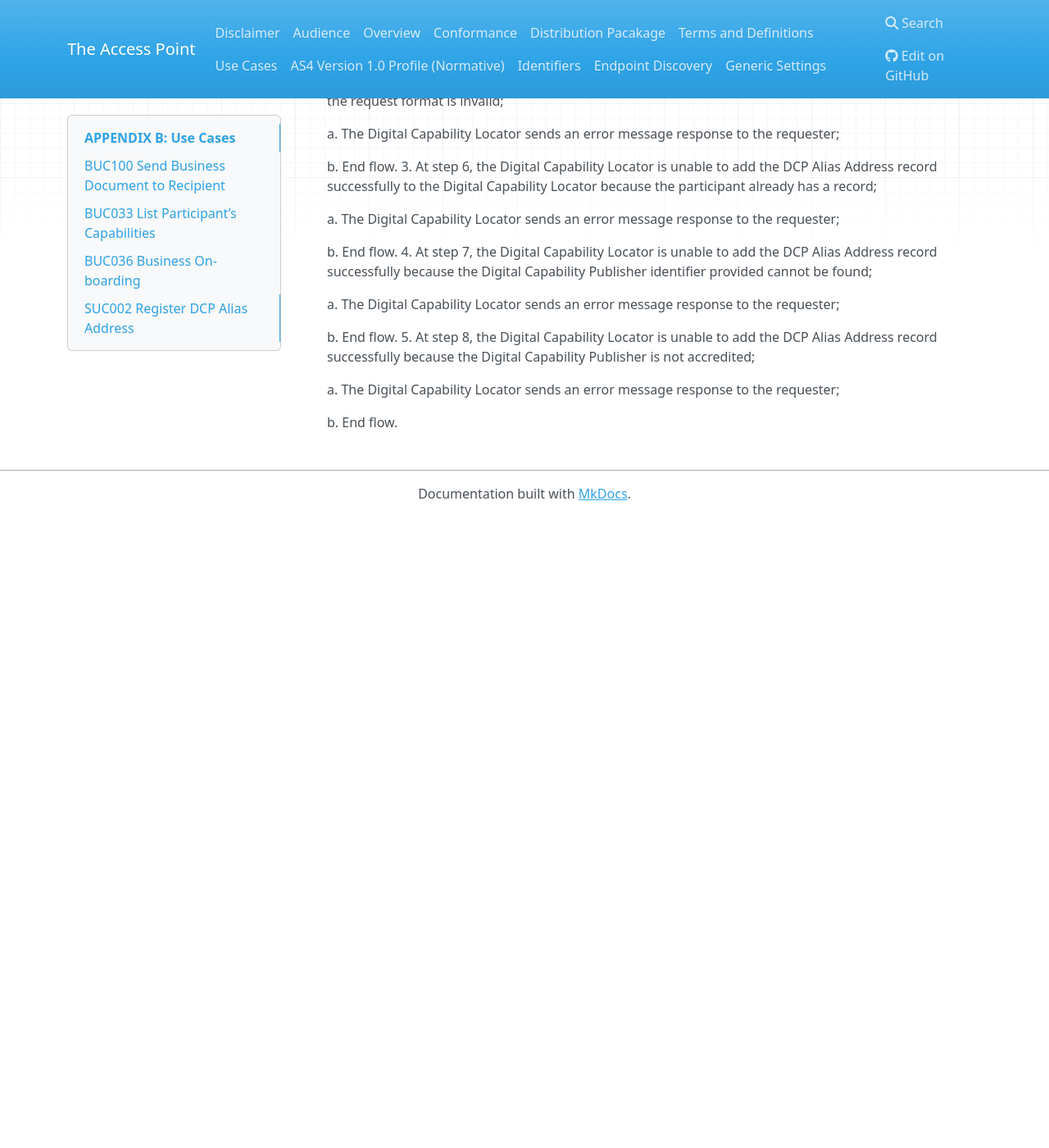
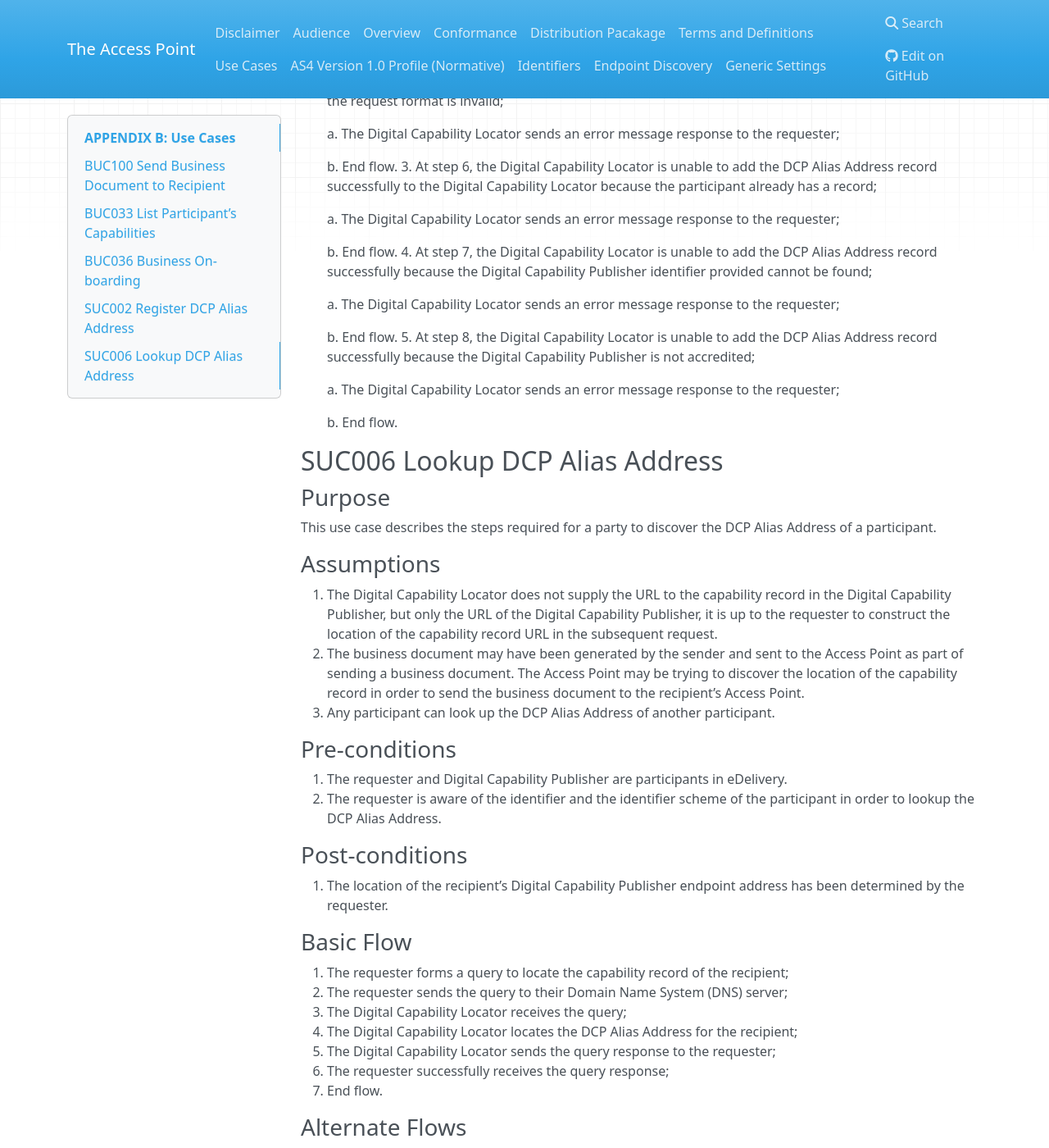
Before and after one commit to Digital-Business-Council/Access-Point, an MkDocs documentation site: the page built from docs/appendix_B.md, in a window 1280 px wide and 1400 px high, scrolled down 6143 px. Shown: the whole window at 82% size. Built offline with MkDocs 1.6.1, drawn with Linux system fonts in a browser that asks for light colours; nearby versions of some CDN libraries; old or Windows-style settings are respelled for this version of MkDocs; before the commit the page ends 6773 px from its top, so only the background shows below that; some of the changed text lies outside the part shown.

Commit message:
Update appendix_B.md

```diff
--- a/docs/appendix_B.md
+++ b/docs/appendix_B.md
@@ -235,3 +235,57 @@ N/A
     a. The Digital Capability Locator sends an error message response to the requester;
 
     b. End flow.
+
+
+## SUC006 Lookup DCP Alias Address
+
+### Purpose
+This use case describes the steps required for a party to discover the DCP Alias Address of a participant.
+
+### Assumptions
+ 1. The Digital Capability Locator does not supply the URL to the capability record in the Digital Capability Publisher, but only the URL of the Digital Capability Publisher, it is up to the requester to construct the location of the capability record URL in the subsequent request.
+ 2. The business document may have been generated by the sender and sent to the Access Point as part of sending a business document. The Access Point may be trying to discover the location of the capability record in order to send the business document to the recipient’s Access Point.
+ 3. Any participant can look up the DCP Alias Address of another participant.
+
+### Pre-conditions
+ 1. The requester and Digital Capability Publisher are participants in eDelivery.
+ 2. The requester is aware of the identifier and the identifier scheme of the participant in order to lookup the DCP Alias Address.
+
+### Post-conditions
+ 1. The location of the recipient’s Digital Capability Publisher endpoint address has been determined by the requester.
+
+### Basic Flow
+ 1. The requester forms a query to locate the capability record of the recipient;
+ 2. The requester sends the query to their Domain Name System (DNS) server;
+ 3. The Digital Capability Locator receives the query;
+ 4. The Digital Capability Locator locates the DCP Alias Address for the recipient;
+ 5. The Digital Capability Locator sends the query response to the requester;
+ 6. The requester successfully receives the query response;
+ 7. End flow.
+
+### Alternate Flows
+ 1. At step 3, the Digital Capability Locator is unavailable at the time of the query;
+
+    a. The requester retries a specified amount of attempts;
+
+    b. The Digital Capability Locator is available during one of the attempts;
+
+    c. Resume at step 3.
+
+ 2. At step 2, the DCP Alias Address of a recipient’s capability has been previously looked up by the requester, stored locally and is still valid (the Time-To-Life has not expired). The capability location is then determined by the requester based on this cached record and the Digital Capability Locator does not need to be queried.
+
+### Exception Flows
+ 1. At step 4 the Digital Capability Locator cannot locate the recipient’s DCP Alias Address record and responds with an error message indicating this outcome;
+
+    a. At step 2 the Digital Capability Locator domain is incorrect;
+
+    b. The DNS server responds with an error;
+
+    c. End flow.
+ 2. At step 6 the DCP Alias Address is not present in the DCP Alias Address record
+
+    a. The Digital Capability Locator responds to the query;
+
+    b. The requester receives the response but cannot discover the location of the Participant’s Digital Capability Publisher;
+
+    c. End flow.
```
